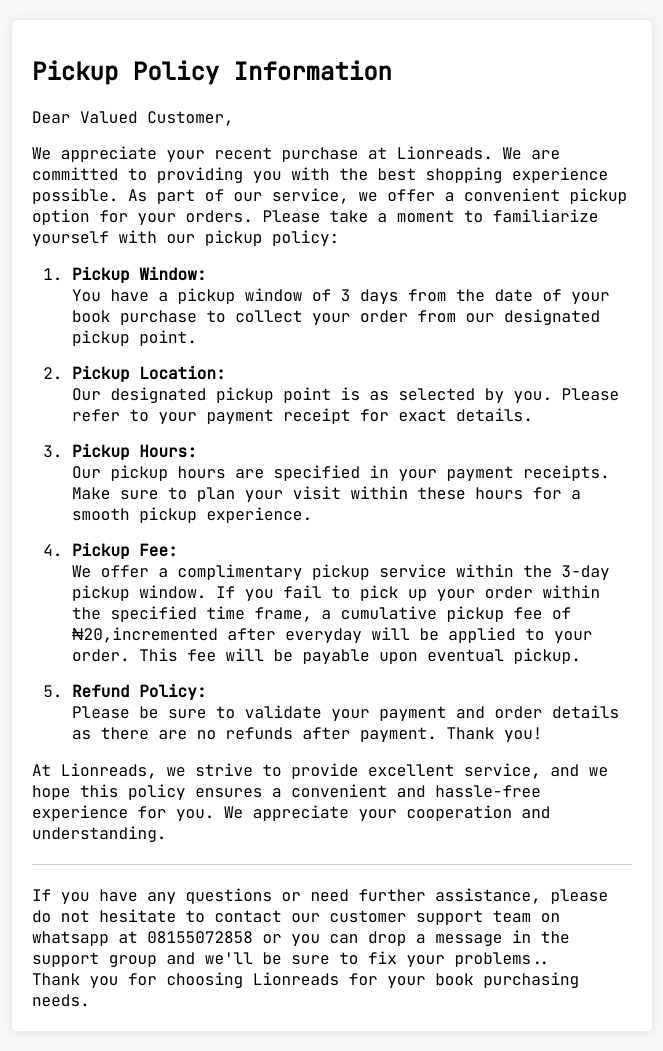
After one commit to Dprof-in-tech/Lionreads, a PHP site: page /pickup-policy.php in a window 1280 px wide. The commit adds this page. Shown: the whole page, without its empty margins (308-971 px from the left). Run offline with PHP 8.4, Linux system fonts and the light colour scheme; some libraries are stand-ins or nearby versions.

Commit message:
deployment changes

```diff
--- a/admin/location_order.php
+++ b/admin/location_order.php
@@ -66,8 +66,8 @@
         <label for="location">Select Location:</label>
         <select id="location" name="location">
             <option value="engine-chitis">Engine Chitis</option>
-            <option value="pharmacy">Pharmacy</option>
-            <option value="jimbazz">Jimbazz</option>
+            <option value="sub">S.U.B</option>
+            <option value="stadium">Stadium</option>
         </select>
         <input type="submit" value="Search">
     </form>
--- a/admin/profile.css
+++ b/admin/profile.css
@@ -106,7 +106,7 @@
     }
     .profile_container a{
         position: relative;
-        top: 2%;
+        top: 5%;
     }
     .profile_text{
         margin-top: 2rem;
--- a/cart.php
+++ b/cart.php
@@ -163,10 +163,14 @@
   <label for="location">Choose your Pickup Location</label>
         <select id="location" name="location">
             <option value="engine-chitis">Engine Chitis</option>
-            <option value="gs-building">GS Building</option>
             <option value="sub">S.U.B</option>
             <option value="stadium">Stadium</option>
         </select>
+  </div>
+  <div class="form-group">
+      <h3>
+        By clicking on Pay, you agree to our terms and conditions for pickup as stated <a href="pickup-policy.php">here</a>.
+      </h3>
   </div>
   <div class="form-submit">
     <button type="submit" class="buy-btn" onclick="payWithPaystack()" name="pay_for_books"> Pay </button>
--- a/home.css
+++ b/home.css
@@ -402,7 +402,7 @@
 }
 
 .management-card img {
-  width: 70%;
+  width: 50%;
   border-radius: 50%;
   margin-bottom: 10px;
 }
--- /dev/null
+++ b/pickup-policy.php
@@ -0,0 +1,90 @@
+<!DOCTYPE html>
+<html lang="en">
+<head>
+    <meta charset="UTF-8">
+    <meta name="viewport" content="width=device-width, initial-scale=1.0">
+    <meta name="viewport" content="width=device-width, initial-scale=1.0">
+    <title>LionReads Pickup Policy | Your UNN mobile Bookshop</title>
+    <link rel="stylesheet" href="https://fonts.googleapis.com/css?family=JetBrains Mono">
+    <script src="https://kit.fontawesome.com/ff24e75514.js" crossorigin="anonymous"></script>
+    <link rel="shortcut icon" href="./img/LionReads-logo.png" type="image/x-icon">
+    <style>
+        body {
+            font-family: 'JetBrains Mono', sans-serif;
+            margin: 0;
+            padding: 20px;
+            background-color: #f7f7f7;
+        }
+
+        .container {
+            max-width: 600px;
+            margin: 0 auto;
+            background-color: #fff;
+            padding: 20px;
+            border-radius: 5px;
+            box-shadow: 0 0 10px rgba(0, 0, 0, 0.1);
+        }
+
+        h1 {
+            font-size: 24px;
+            margin-bottom: 20px;
+        }
+
+        p {
+            margin: 0 0 15px;
+        }
+
+        ul {
+            list-style-type: decimal;
+            margin-left: 20px;
+        }
+
+        .contact-info {
+            margin-top: 20px;
+            border-top: 1px solid #ccc;
+            padding-top: 20px;
+        }
+
+        .contact-info p {
+            margin: 0;
+        }
+    </style>
+</head>
+<body>
+    <div class="container">
+        <h1>Pickup Policy Information</h1>
+        <p>Dear Valued Customer,</p>
+        <p>We appreciate your recent purchase at Lionreads. We are committed to providing you with the best shopping experience possible. As part of our service, we offer a convenient pickup option for your orders. Please take a moment to familiarize yourself with our pickup policy:</p>
+
+        <ol>
+            <li>
+                <strong>Pickup Window:</strong>
+                <p>You have a pickup window of 3 days from the date of your book purchase to collect your order from our designated pickup point.</p>
+            </li>
+            <li>
+                <strong>Pickup Location:</strong>
+                <p>Our designated pickup point is as selected by you. Please refer to your payment receipt for exact details.</p>
+            </li>
+            <li>
+                <strong>Pickup Hours:</strong>
+                <p>Our pickup hours are specified in your payment receipts. Make sure to plan your visit within these hours for a smooth pickup experience.</p>
+            </li>
+            <li>
+                <strong>Pickup Fee:</strong>
+                <p>We offer a complimentary pickup service within the 3-day pickup window. If you fail to pick up your order within the specified time frame, a cumulative pickup fee of ₦20,incremented after everyday will be applied to your order. This fee will be payable upon eventual pickup.</p>
+            </li>
+            <li>
+                <strong>Refund Policy:</strong>
+                <p>Please be sure to validate your payment and order details as there are no refunds after payment. Thank you!</p>
+            </li>
+        </ol>
+
+        <p>At Lionreads, we strive to provide excellent service, and we hope this policy ensures a convenient and hassle-free experience for you. We appreciate your cooperation and understanding.</p>
+
+        <div class="contact-info">
+            <p>If you have any questions or need further assistance, please do not hesitate to contact our customer support team on whatsapp at 08155072858 or you can drop a message in the support group and we'll be sure to fix your problems..</p>
+            <p>Thank you for choosing Lionreads for your book purchasing needs.</p>
+        </div>
+    </div>
+</body>
+</html>
--- a/receipt.php
+++ b/receipt.php
@@ -109,7 +109,7 @@
     </div>
 
     <div class="information">
-        <h3> All Pickup to be done between 11AM - 1PM and 4PM - 6PM on Tuesdays to Fridays..
+        <h3> All Pickup to be done between 11AM - 1PM for Engine Chitis and 4PM - 6PM for Stadium and SUB on Tuesdays, Wednesdays & Fridays..
         </h3>
         <h3>Please do not lose or discard this Receipt
             until your order has been successfully processed
--- a/sidepanel.php
+++ b/sidepanel.php
@@ -19,7 +19,7 @@
                 <a href="javascript:void(0)" class="closebtn" onclick="closeNav()"><i class="fa-solid fa-xmark"></i></a>
                 <a href="home.php" alt=""><i class="fa-solid fa-light fa-house" style="color: white;"></i> Home</a>
                 <a href="bookshop.php"><i class="fa-solid fa-shop" style="color: white;"></i> Bookshop</a>
-                <a href="catalog.php"><i class="fa-solid fa-shop" style="color: white;"></i> Catalog</a>
+                <!-- <a href="catalog.php"><i class="fa-solid fa-shop" style="color: white;"></i> Catalog</a> -->
                 <a href="faqs.php"><i class="fa-solid fa-message" style="color: white;"></i>  FAQs</a>
                 <a href="contact.php"><i class="fa-solid fa-comments" style="color: white;"></i> Contact</a>
                 <a href="./admin/login.php"><i class="fa-solid fa-user-secret" style="color: white;"></i> Admin</a>
```
